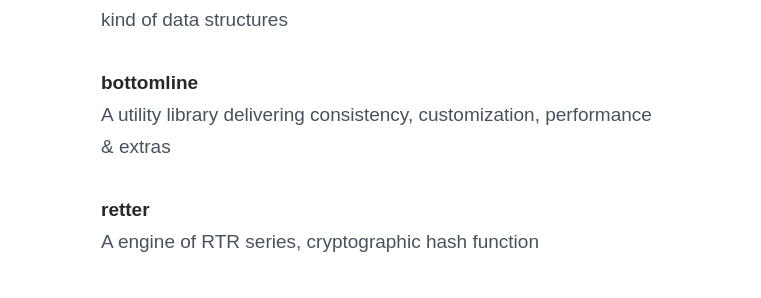
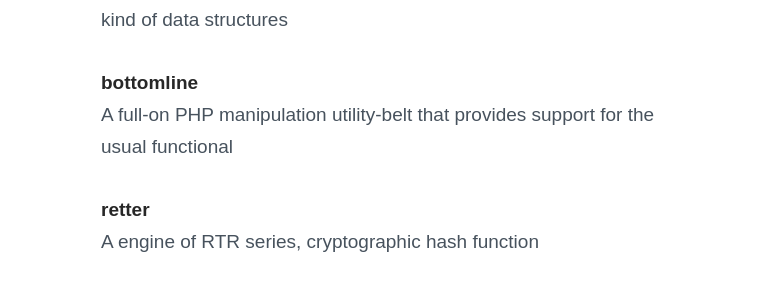
Before and after one commit to maciejczyzewski/maciejczyzewski.github.io, a Jekyll site: the page built from about.md, in a window 1280 px wide. Shown: the part 655-953 px from the top of the page, without its empty margins (259-1020 px from the left). Built offline with Jekyll 4.4.1, drawn with Linux system fonts in a browser that asks for light colours; Markdown is read by kramdown in place of the engine named in the settings.

Commit message:
Update about.md

```diff
--- a/about.md
+++ b/about.md
@@ -21,7 +21,7 @@ layout: page
 </article>
 <article>
     <header><a href="https://github.com/MaciejCzyzewski/bottomline">bottomline</a></header>
-    <p>A utility library delivering consistency, customization, performance & extras</p>
+    <p>A full-on PHP manipulation utility-belt that provides support for the usual functional</p>
 </article>
 <article>
     <header><a href="https://github.com/MaciejCzyzewski/retter">retter</a></header>
```
